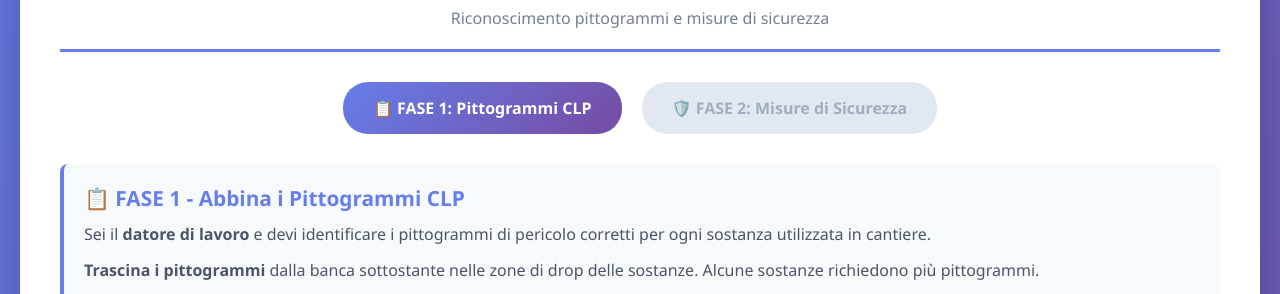
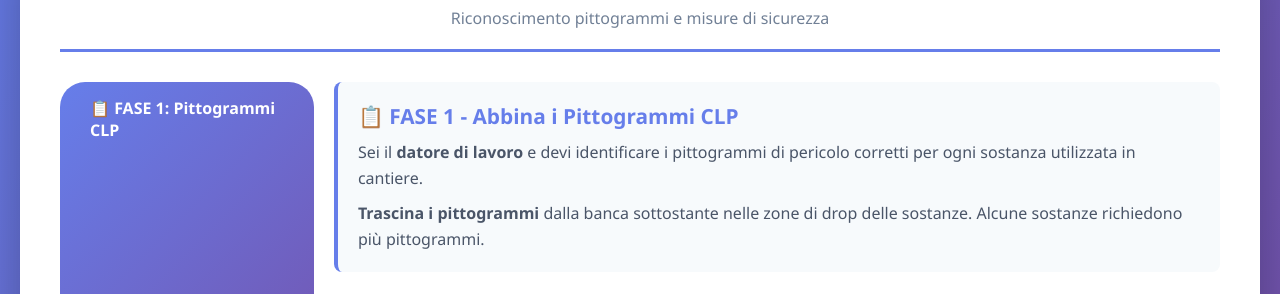
Before and after one commit to FraBellucci/Integrazioni-Costruzioni-UD12, a plain HTML site: page index.html in a window 1280 px wide. Shown: the part 106-400 px from the top of the page. Drawn offline with Linux system fonts and the light colour scheme.

Commit message:
Update index.html

```diff
--- a/index.html
+++ b/index.html
@@ -438,10 +438,10 @@
             <div class="phase-step active" id="phase1Indicator">
                 📋 FASE 1: Pittogrammi CLP
             </div>
-            <div class="phase-step inactive" id="phase2Indicator">
+         <!--  <div class="phase-step inactive" id="phase2Indicator">
                 🛡️ FASE 2: Misure di Sicurezza
             </div>
-        </div>
+        </div>  -->
 
         <!-- FASE 1 -->
         <div class="phase-1 active" id="phase1">
@@ -467,7 +467,7 @@
             </div>
         </div>
 
-        <!-- FASE 2 -->
+        <!-- FASE 2
         <div class="phase-2" id="phase2">
             <div class="info-box">
                 <h2>🛡️ FASE 2 - Abbina le Misure di Sicurezza</h2>
@@ -475,7 +475,7 @@
             </div>
 
             <div id="matchingList">
-                <!-- Matching cards generate dinamicamente -->
+
             </div>
 
             <div class="submit-section">
@@ -484,9 +484,9 @@
         </div>
 
         <div class="feedback" id="feedback">
-            <!-- Feedback generato dinamicamente -->
+
         </div>
-    </div>
+    </div> -->
 
     <script>
         // Dati pittogrammi
```
